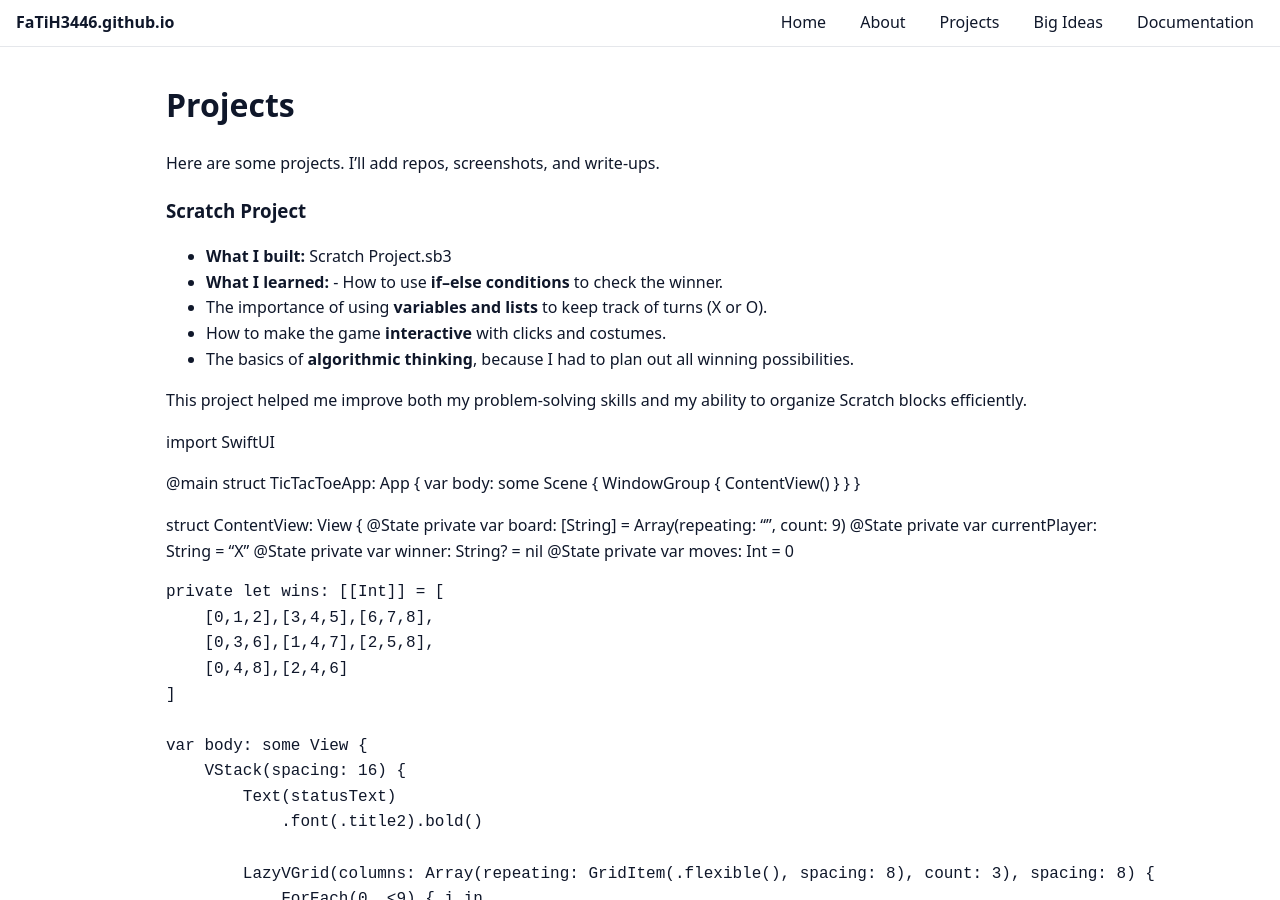
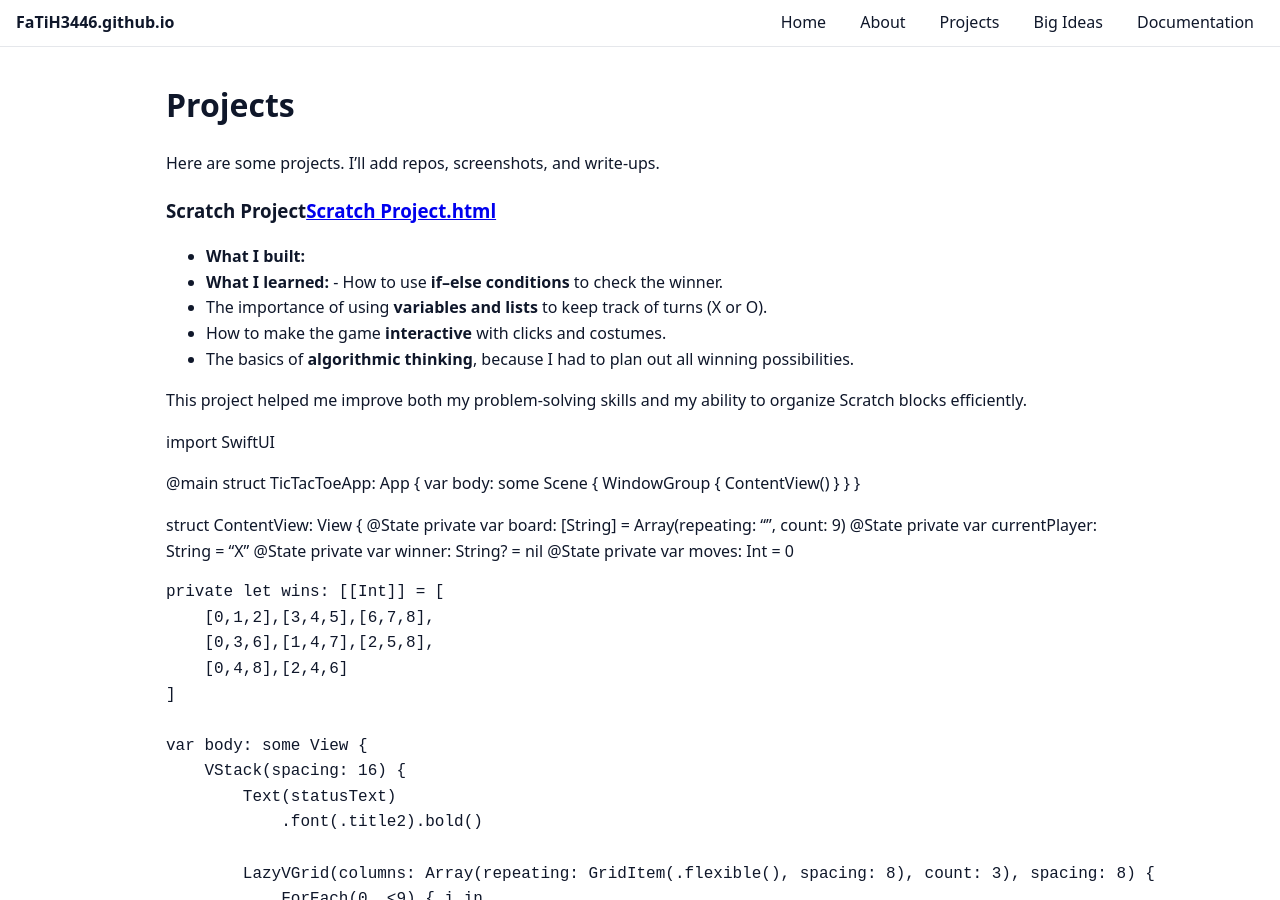
Before and after one commit to FaTiH3446/FaTiH3446.github.io, a Jekyll site: the page built from project.md, in a window 1280 px wide and 900 px high. Built offline with Jekyll 4.4.1, drawn with Linux system fonts in a browser that asks for light colours.

Commit message:
Revise Scratch Project details and add HTML link
Updated Scratch Project section with a link to the HTML file and improved formatting.

```diff
--- a/project.md
+++ b/project.md
@@ -6,8 +6,9 @@ permalink: /project
 
 Here are some projects. I’ll add repos, screenshots, and write-ups.
 
-### Scratch Project
-- **What I built:** Scratch Project.sb3
+### Scratch Project[Scratch Project.html](https://github.com/user-attachments/files/23063186/Scratch.Project.html)
+
+- **What I built:**
 - **What I learned:** - How to use **if–else conditions** to check the winner.
 - The importance of using **variables and lists** to keep track of turns (X or O).
 - How to make the game **interactive** with clicks and costumes.
```
